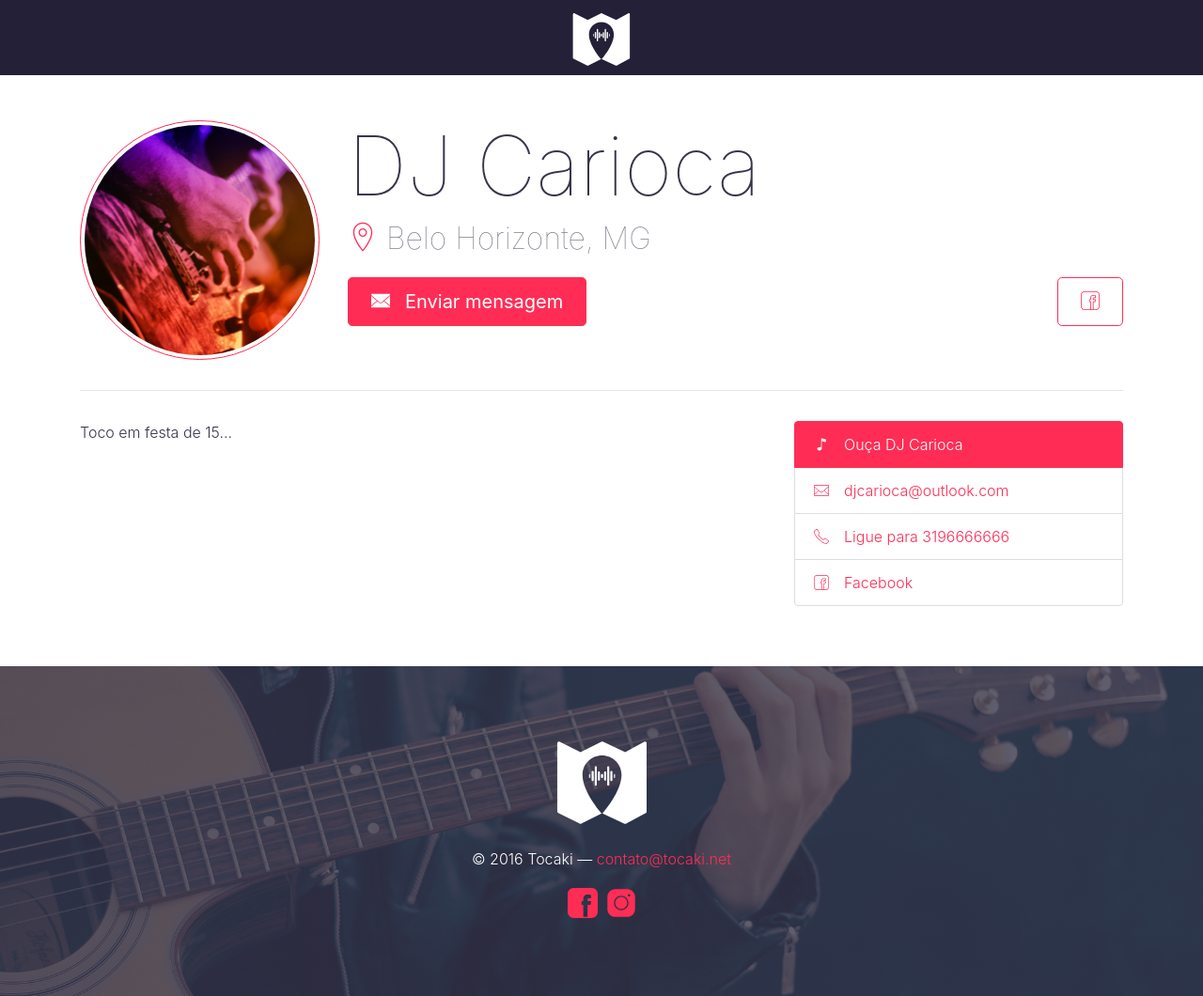
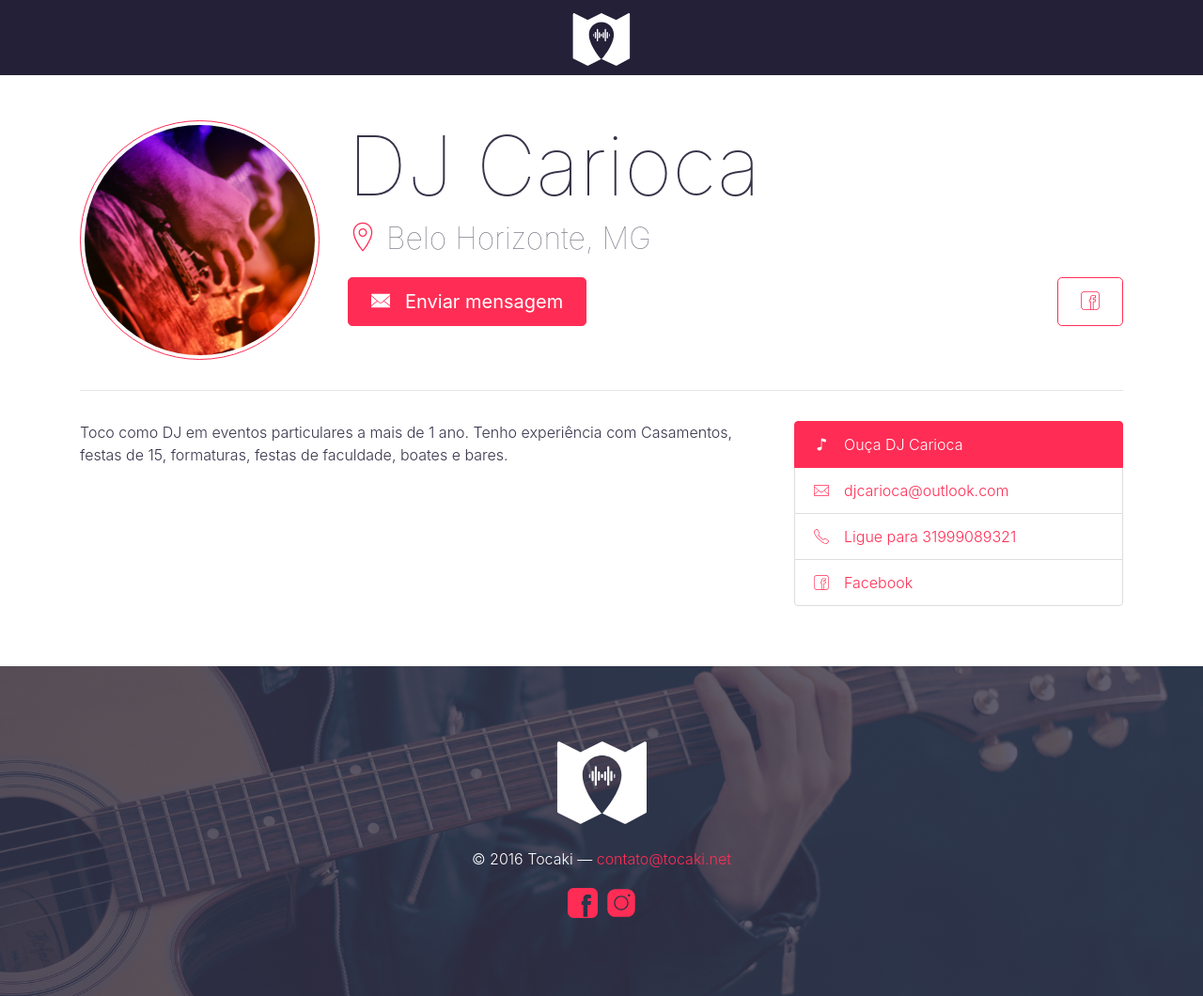
Before and after one commit to tocaki/tocaki.github.io, a Jekyll site: the page built from _artists/2016-10-27-dj-carioca.md, in a window 1280 px wide. Shown: the whole page at 94% size. Built offline with Jekyll 4.4.1, drawn with Linux system fonts in a browser that asks for light colours.

Commit message:
Updated 2016-10-27-dj-carioca.md

```diff
--- a/_artists/2016-10-27-dj-carioca.md
+++ b/_artists/2016-10-27-dj-carioca.md
@@ -5,9 +5,9 @@
 genre: Deep House
 published: true
 title: DJ Carioca
-portfolio: www.youtube.com
+portfolio: 'https://soundcloud.com/dj-carioca'
 email: djcarioca@outlook.com
-phone: '3196666666'
-facebook: barata123
+phone: '31999089321'
+facebook: profile.php?id=100003840797423&fref=ts
 ---
-Toco em festa de 15...
+Toco como DJ em eventos particulares a mais de 1 ano. Tenho experiência com Casamentos, festas de 15, formaturas, festas de faculdade, boates e bares.
```
